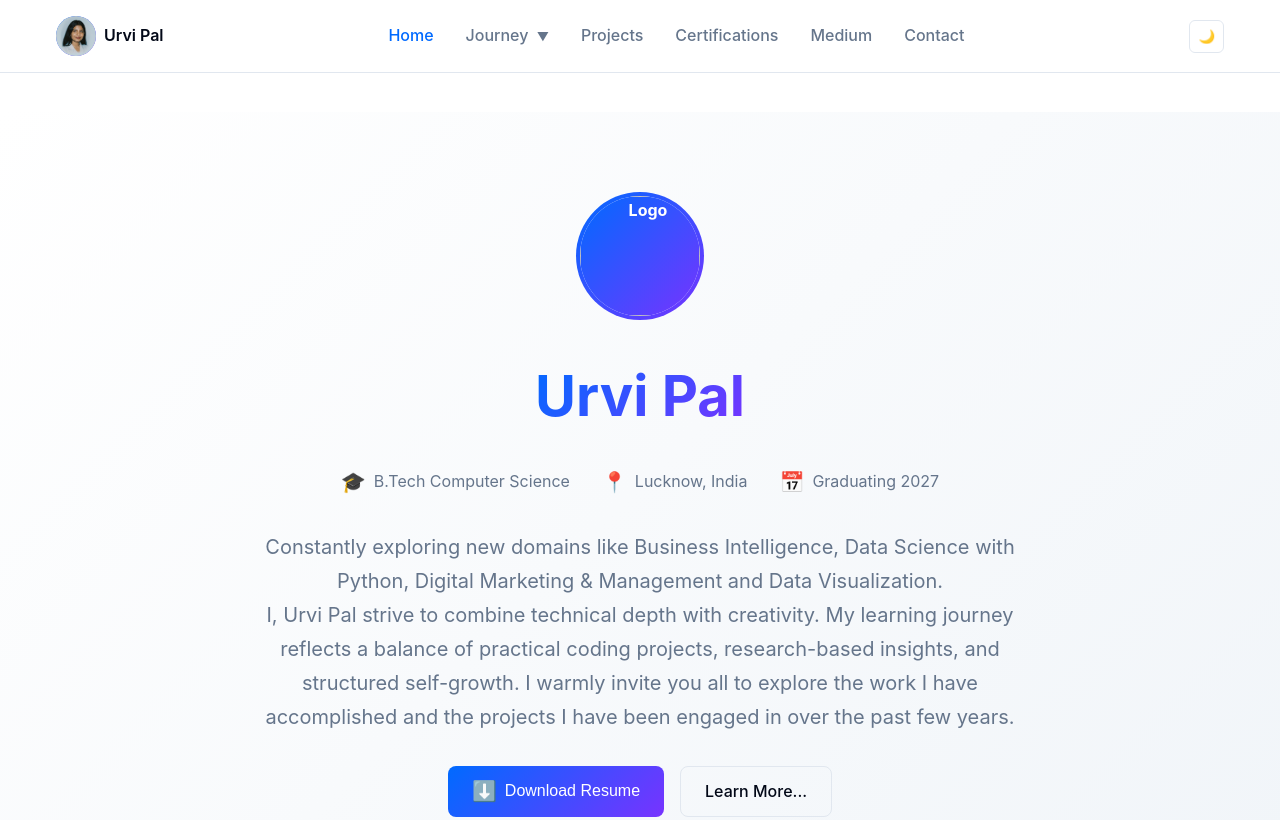
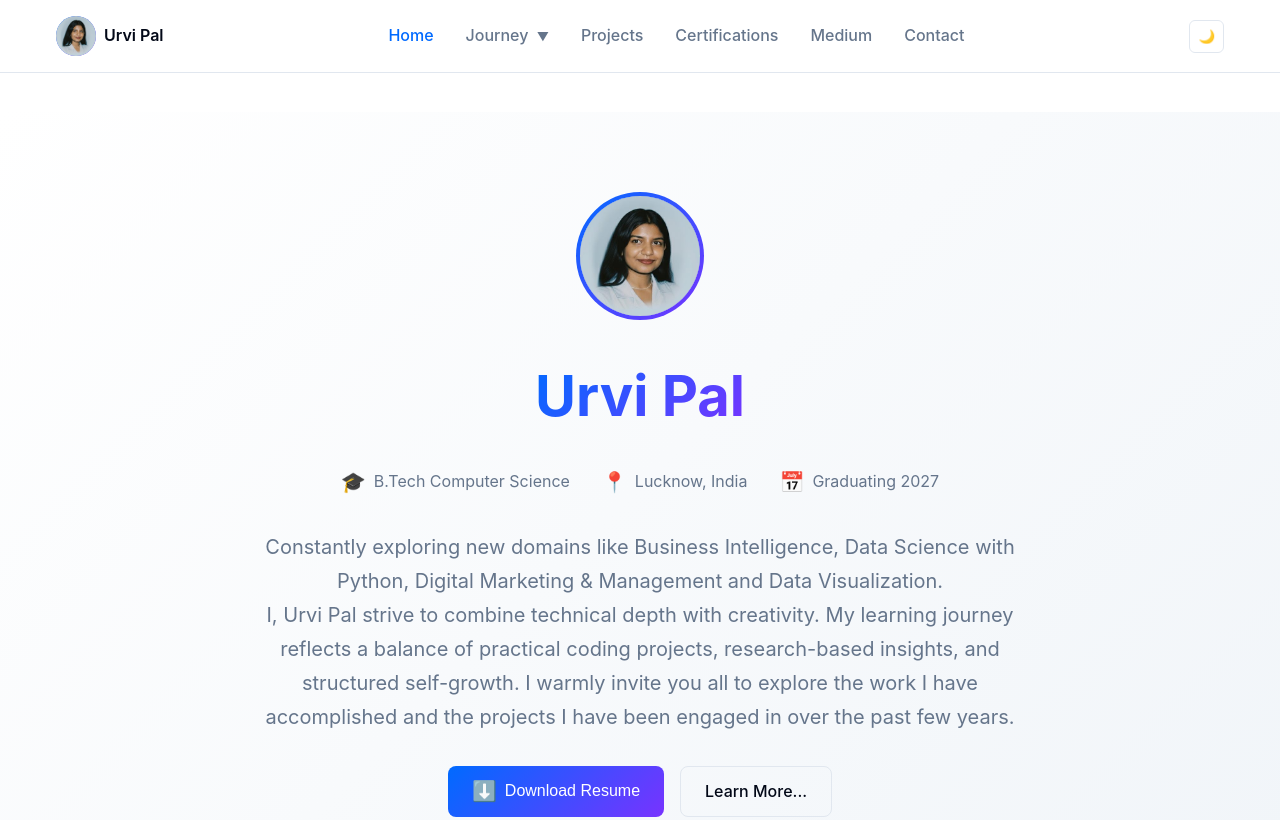
Before and after one commit to Urvi-18/urvi-portfolio-site, a plain HTML site: page index.html in a window 1280 px wide. Shown: the top 820 px of the page. Drawn offline with Linux system fonts and the light colour scheme; files whose address does not match are found by name.

Commit message:
Added logo image fix

```diff
--- a/index.html
+++ b/index.html
@@ -50,7 +50,7 @@
             <div class="hero-avatar">
                 <div class="avatar-ring">
                     <div class="avatar-inner">
-                        <img src="C:\Users\urvip\OneDrive\Desktop\urvipal.jpg" alt="Logo" class="nav-logo" />
+                        <img src="images/urvi.jpg" alt="Logo" class="nav-logo">
                     </div>
                 </div>
             </div>
```
